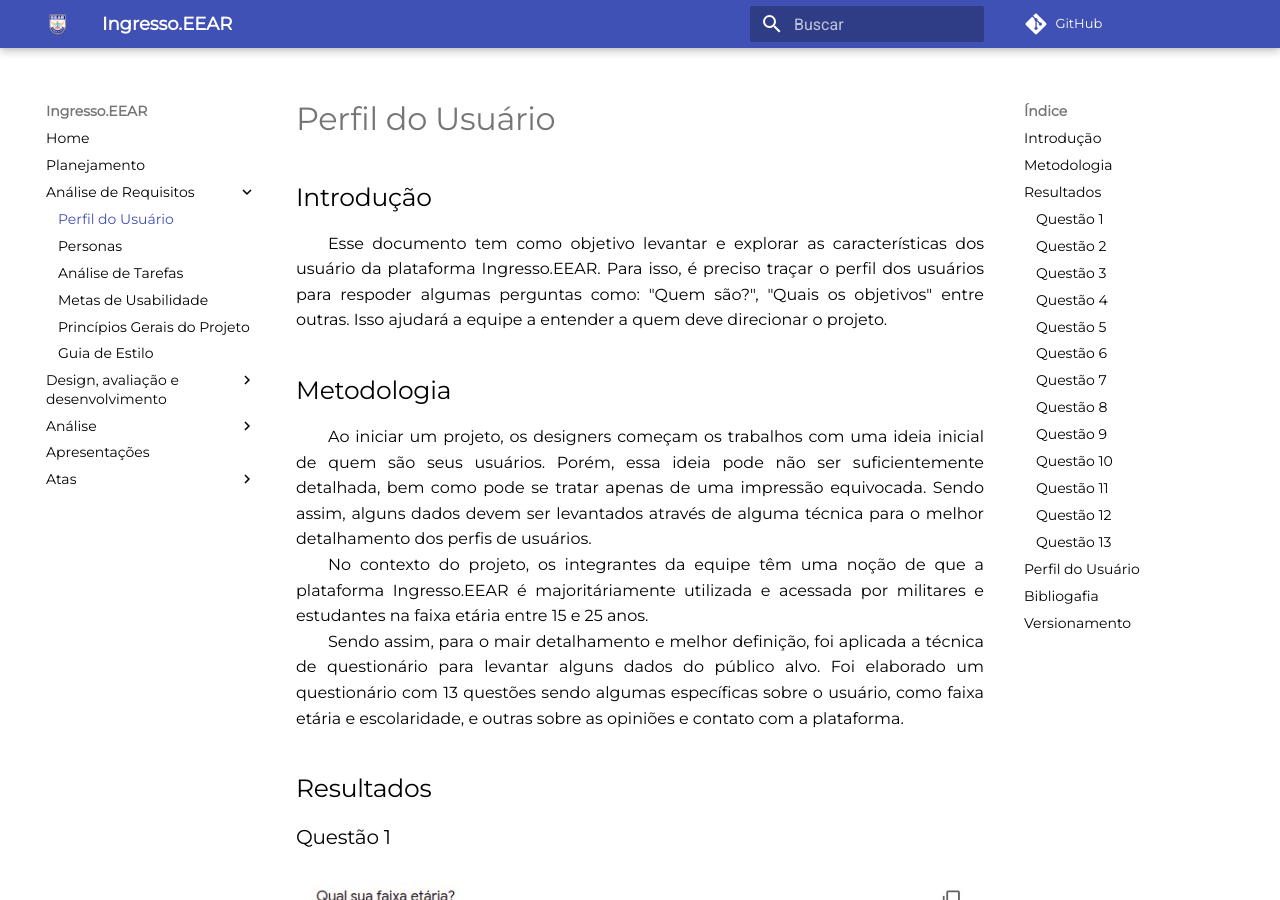
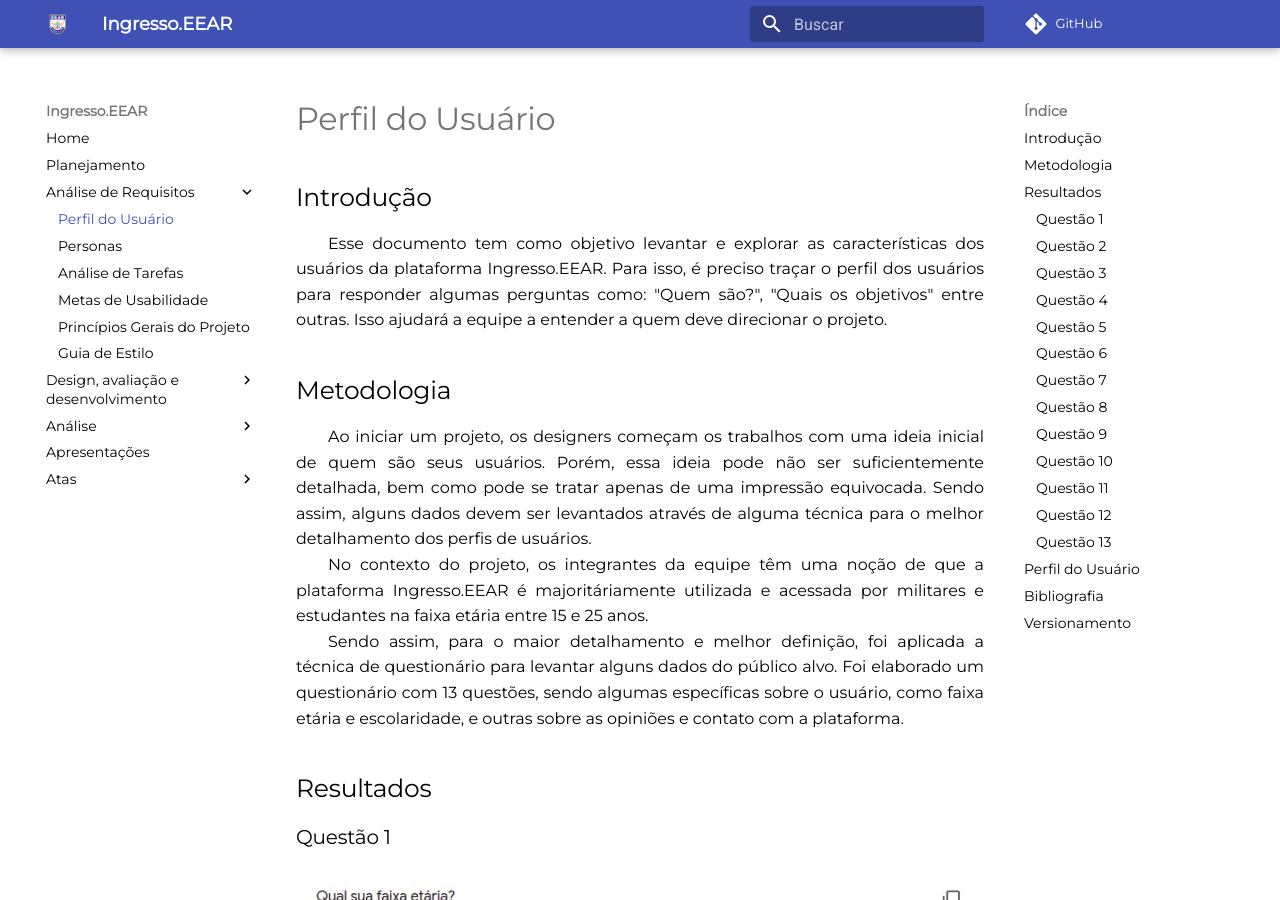
Before and after one commit to CarlosZoft/2020.2-Ingresso.eear, an MkDocs documentation site: the page built from docs/analise-de-requisitos/perfil-do-usuario.md, in a window 1280 px wide and 900 px high. Built offline with MkDocs 1.6.1 and Material for MkDocs 9.7.7, drawn with Linux system fonts in a browser that asks for light colours; comment, search, counter and statistics services are not loaded; some of the changed text lies outside the part shown.

Commit message:
(%59) Correção Perfil do Usuário

```diff
--- a/docs/analise-de-requisitos/perfil-do-usuario.md
+++ b/docs/analise-de-requisitos/perfil-do-usuario.md
@@ -1,10 +1,10 @@
 ## Introdução
-&emsp;&emsp;Esse documento tem como objetivo levantar e explorar as características dos usuário da plataforma Ingresso.EEAR. Para isso, é preciso traçar o perfil dos usuários para respoder algumas perguntas como: "Quem são?", "Quais os objetivos" entre outras. Isso ajudará a equipe a entender a quem deve direcionar o projeto.<br>
+&emsp;&emsp;Esse documento tem como objetivo levantar e explorar as características dos usuários da plataforma Ingresso.EEAR. Para isso, é preciso traçar o perfil dos usuários para responder algumas perguntas como: "Quem são?", "Quais os objetivos" entre outras. Isso ajudará a equipe a entender a quem deve direcionar o projeto.<br>
 
 ## Metodologia
 &emsp;&emsp;Ao iniciar um projeto, os designers começam os trabalhos com uma ideia inicial de quem são seus usuários. Porém, essa ideia pode não ser suficientemente detalhada, bem como pode se tratar apenas de uma impressão equivocada. Sendo assim, alguns dados devem ser levantados através de alguma técnica para o melhor detalhamento dos perfis de usuários.<br>
 &emsp;&emsp;No contexto do projeto, os integrantes da equipe têm uma noção de que a plataforma Ingresso.EEAR é majoritáriamente utilizada e acessada por militares e estudantes na faixa etária entre 15 e 25 anos.<br>
-&emsp;&emsp;Sendo assim, para o mair detalhamento e melhor definição, foi aplicada a técnica de questionário para levantar alguns dados do público alvo. Foi elaborado um questionário com 13 questões sendo algumas específicas sobre o usuário, como faixa etária e escolaridade, e outras sobre as opiniões e contato com a plataforma.
+&emsp;&emsp;Sendo assim, para o maior detalhamento e melhor definição, foi aplicada a técnica de questionário para levantar alguns dados do público alvo. Foi elaborado um questionário com 13 questões, sendo algumas específicas sobre o usuário, como faixa etária e escolaridade, e outras sobre as opiniões e contato com a plataforma.
 
 ## Resultados
 ### Questão 1
@@ -77,12 +77,12 @@
 | Média da complexidade de utilização da plataforma<br> (1 = Pouco e 5 = Muito) | **3.8** |
 | Funcionalidades mais utilizadas | - Notícias dos Exames: **66,6%**<br> - Inscrição: **77,7%**<br> - Provas anteriores: **33,3%**<br> - Local da Prova: **22,2%**<br> - Contatos: **11,1%**<br> - Enxoval e documentos: **11,1%** |
 
-## Bibliogafia
+## Bibliografia
 > - BARBOSA, Simone. SILVA Bruno. "Interação Humano-Computador".
 
 ## Versionamento
 | Versão | Data | Modificação | Autor |
 |:-:|--|--|--|
 | 0.1 | 15/03/2021 | Criação e compartilhamento do questionário | Daniel P. e Denys |
-| 1.0 | 16/03/2021 | Adição da introduçãoe e metodologia  | Daniel P. e Denys |
+| 1.0 | 16/03/2021 | Adição da introdução e e metodologia  | Daniel P. e Denys |
 | 2.0 | 17/03/2021 | Adição dos resultados, análise dos dados e perfil do usuário | Daniel P. e Denys |
```
Also changed, not shown: other parts of docs/analise-de-requisitos/perfil-do-usuario.md (+2 -2 lines).
